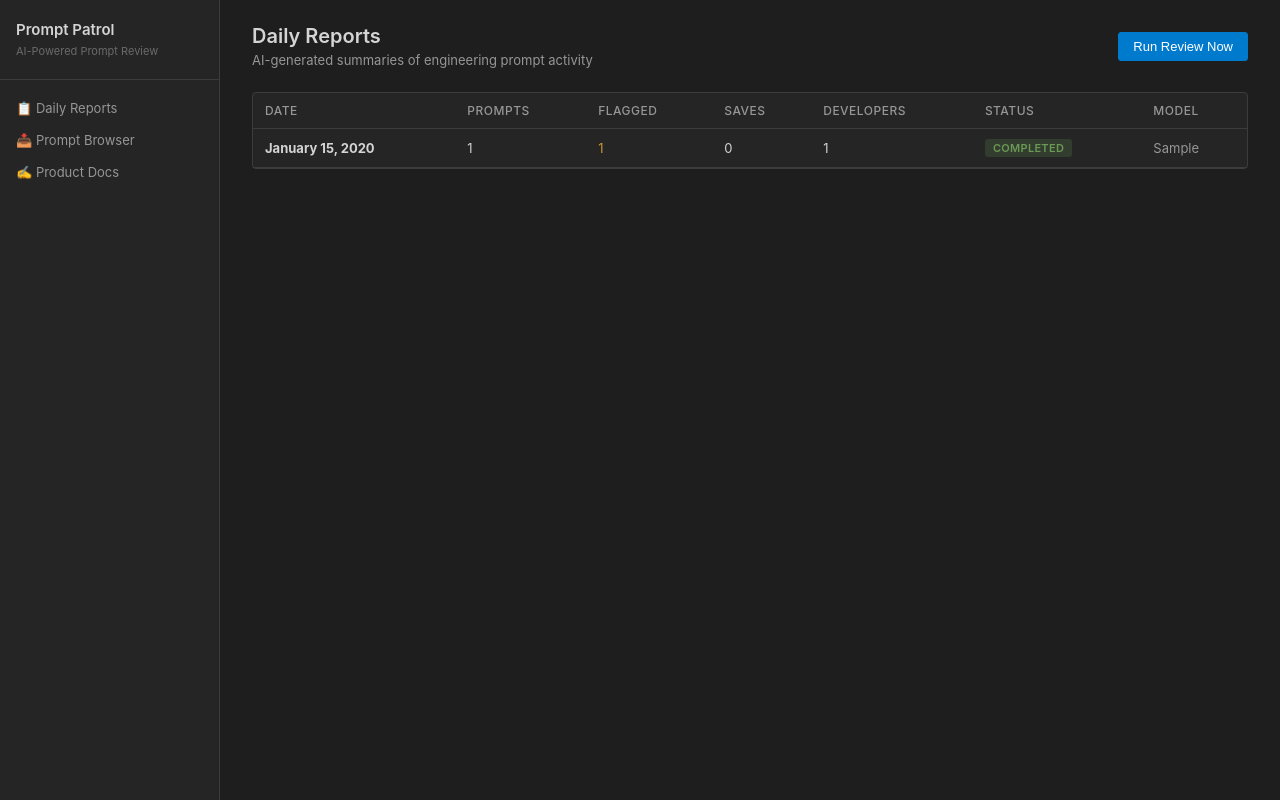
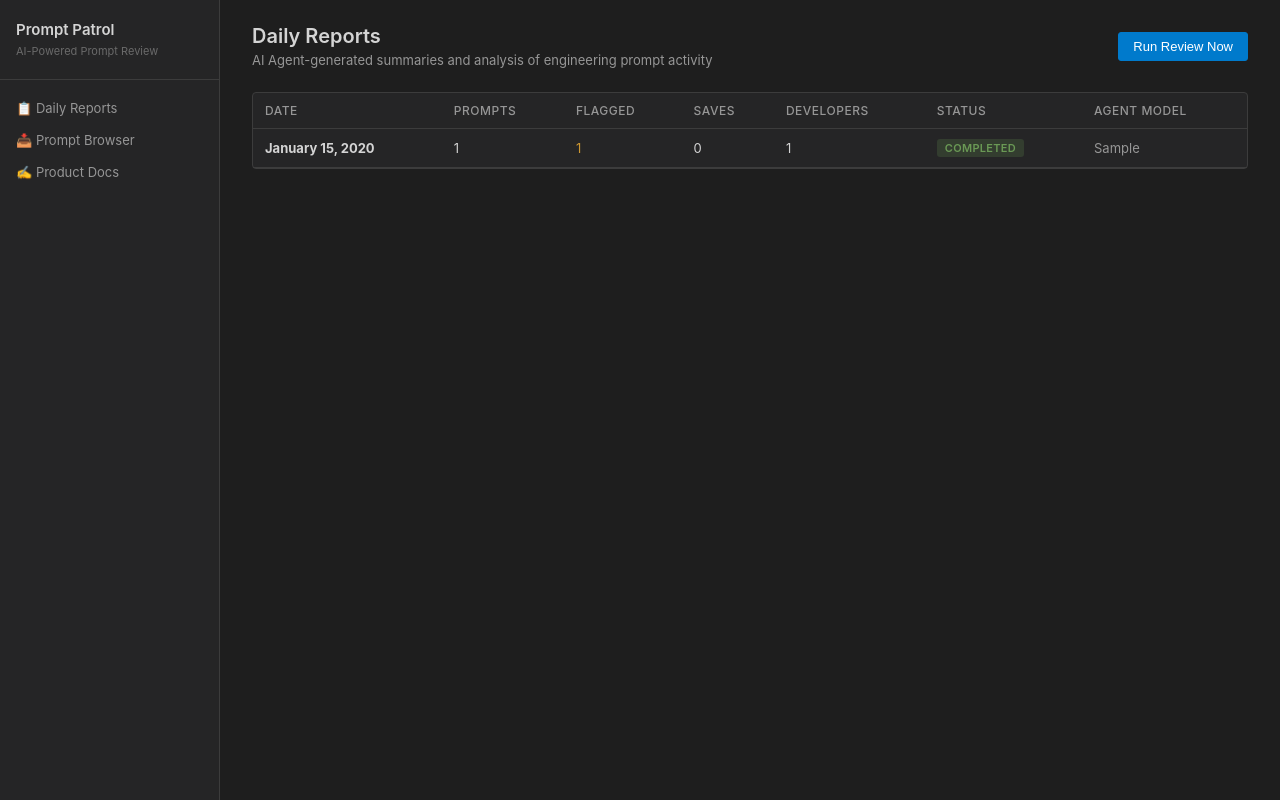
Before and after one commit to darrolio/prompt-patrol, a FastAPI app: template src/prompt_review/templates/index.html in a window 1280 px wide. Run offline with FastAPI, Linux system fonts and the light colour scheme; the template is opened without the code that fills it: most values are stand-ins (such as "Sample title", 1, 10 or a date in 2020).

Commit message:
Minor text changes.

```diff
--- a/src/prompt_review/templates/index.html
+++ b/src/prompt_review/templates/index.html
@@ -5,7 +5,7 @@
 <div class="page-header flex justify-between items-center">
     <div>
         <h2>Daily Reports</h2>
-        <p>AI-generated summaries of engineering prompt activity</p>
+        <p>AI Agent-generated summaries and analysis of engineering prompt activity</p>
     </div>
     <button class="btn btn-primary"
             hx-post="/api/v1/reviews/trigger"
@@ -27,7 +27,7 @@
                 <th>Saves</th>
                 <th>Developers</th>
                 <th>Status</th>
-                <th>Model</th>
+                <th>Agent Model</th>
             </tr>
         </thead>
         <tbody>
--- a/src/prompt_review/templates/product_docs.html
+++ b/src/prompt_review/templates/product_docs.html
@@ -5,7 +5,7 @@
 <div class="page-header flex justify-between items-center">
     <div>
         <h2>Product Documents</h2>
-        <p>Manage the documents that inform nightly prompt reviews</p>
+        <p>Manage the product documents that inform nightly prompt reviews</p>
     </div>
     <button class="btn btn-primary" onclick="document.getElementById('add-form').style.display='block'">
         Add Document
@@ -96,7 +96,7 @@
 {% else %}
 <div class="card">
     <div class="card-body text-muted" style="text-align:center; padding: 32px;">
-        No product documents uploaded yet. Add vision, roadmap, or story documents to inform nightly reviews.
+        No product documents uploaded yet. Add vision, roadmap, product philosophies, or story documents to inform nightly reviews.
     </div>
 </div>
 {% endif %}
--- a/src/prompt_review/templates/report.html
+++ b/src/prompt_review/templates/report.html
@@ -9,7 +9,7 @@
         {% if report.review_completed_at %}
         &middot; Completed {{ report.review_completed_at.strftime('%H:%M UTC') }}
         {% endif %}
-        &middot; Model: {{ report.llm_model_used or 'N/A' }}
+        &middot; Agent Model: {{ report.llm_model_used or 'N/A' }}
     </p>
 </div>
 
@@ -60,7 +60,7 @@
 <!-- Flags -->
 {% if flags %}
 <div class="card">
-    <div class="card-header">Flagged Prompts ({{ flags | length }})</div>
+    <div class="card-header">AI Flagged Prompts ({{ flags | length }})</div>
     <div class="card-body">
         {% for flag in flags %}
         <div class="alert-card severity-{{ flag.severity }}">
```
